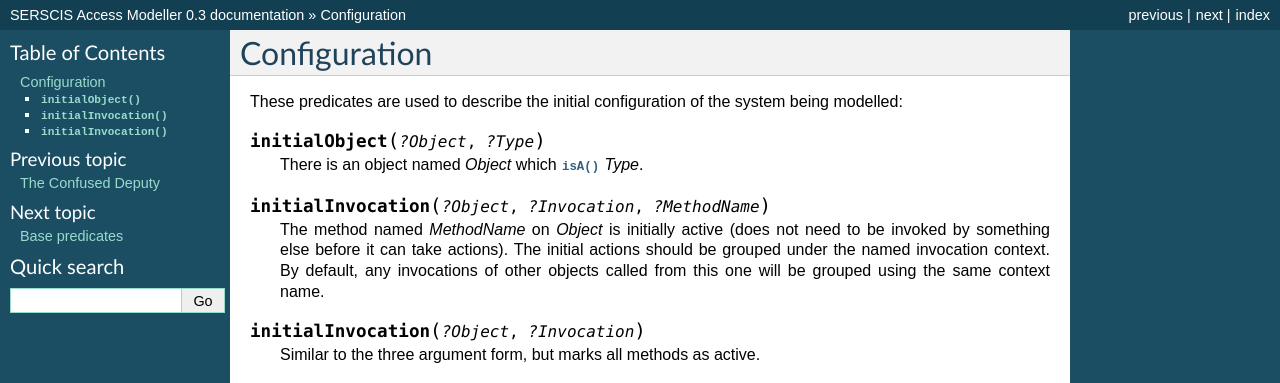
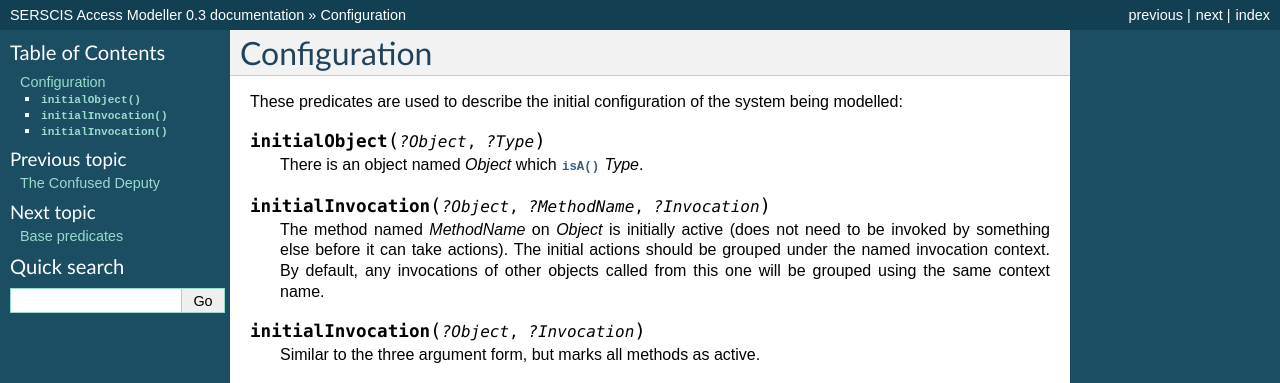
Before and after one commit to it-innovation/sam, a Sphinx documentation site: the page built from doc/configuration.rst, in a window 1280 px wide. Shown: the top 383 px of the page. Built offline with Sphinx 7.4.7, drawn with Linux system fonts in a browser that asks for light colours.

```diff
--- a/doc/configuration.rst
+++ b/doc/configuration.rst
@@ -9,7 +9,7 @@ These predicates are used to describe the initial configuration of the system be
 
    There is an object named `Object` which :func:`isA` `Type`.
 
-.. function:: initialInvocation(?Object, ?Invocation, ?MethodName)
+.. function:: initialInvocation(?Object, ?MethodName, ?Invocation)
 
    The method named `MethodName` on `Object` is initially active (does not need
    to be invoked by something else before it can take actions). The initial
--- a/doc/invocations.rst
+++ b/doc/invocations.rst
@@ -55,7 +55,7 @@ Generated predicates
    The `realInvocationObject` relation is copied from `invocationObject`, but
    has a suitable default whenever `invocationObject` wasn't defined.
 
-.. function:: realInitialInvocation(?Object, ?Invocation, ?Method)
+.. function:: realInitialInvocation(?Object, ?Method, ?Invocation)
 
    Usually based on :func:`initialInvocation`, but if `Object` is of type `Unknown` and has
    no initialInvocation defined, then it gets an "unknown" context assigned to it. Note that
```
Also changed, not shown: 3 other files.
